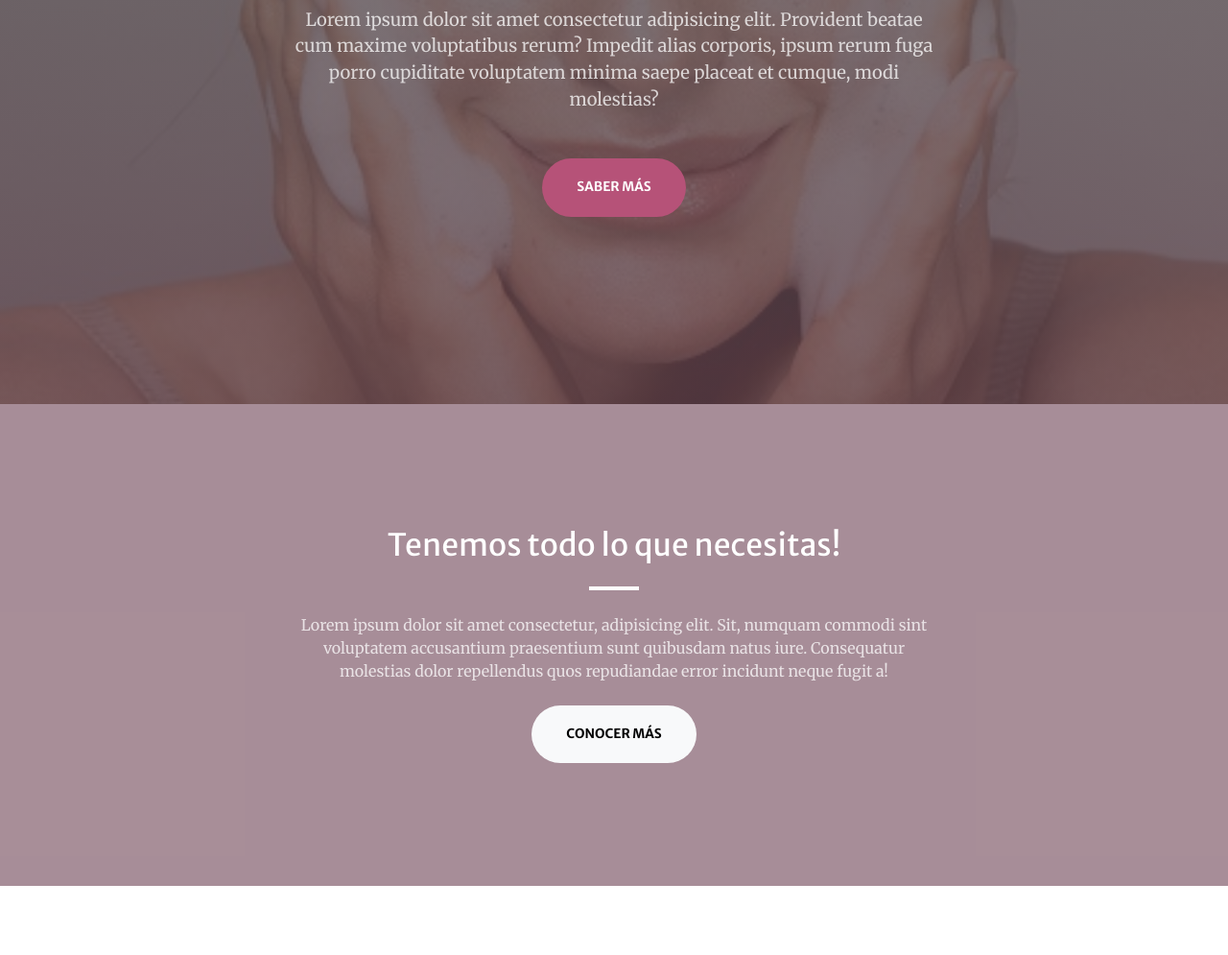
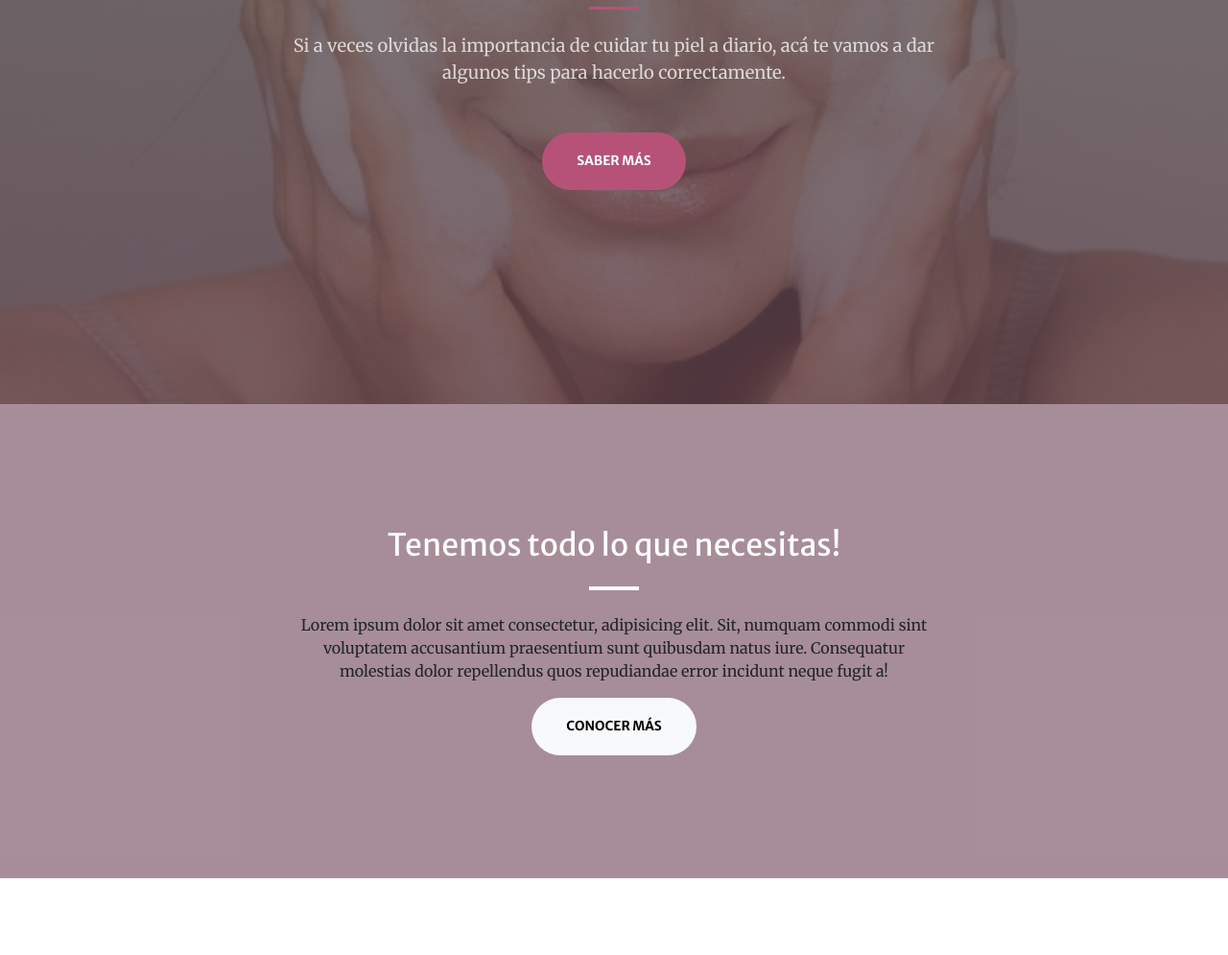
Before and after one commit to antocarboni/entrega4, a plain HTML site: page index.html in a window 1280 px wide. Shown: the part 379-1374 px from the top of the page at 96% size. Drawn offline with nearby package versions, Linux system fonts and the light colour scheme; some packages are replaced by stand-ins of ours; a script that the page names is missing.

Commit message:
cambie texto de header

```diff
--- a/index.html
+++ b/index.html
@@ -36,7 +36,7 @@
                         <hr class="divider" />
                     </div>
                     <div class="col-lg-8 align-self-baseline">
-                        <p class="text-white-75 mb-5">Lorem ipsum dolor sit amet consectetur adipisicing elit. Provident beatae cum maxime voluptatibus rerum? Impedit alias corporis, ipsum rerum fuga porro cupiditate voluptatem minima saepe placeat et cumque, modi molestias?</p>
+                        <p class="text-white-75 mb-5">Si a veces olvidas la importancia de cuidar tu piel a diario, acá te vamos a dar algunos tips para hacerlo correctamente.</p>
                         <a class="btn btn-primary btn-xl" href="#about">Saber más</a>
                     </div>
                 </div>
@@ -48,7 +48,7 @@
                     <div class="col-lg-8 text-center">
                         <h2 class="text-white mt-0">Tenemos todo lo que necesitas!</h2>
                         <hr class="divider divider-light" />
-                        <p class="text-white-75 mb-4">Lorem ipsum dolor sit amet consectetur, adipisicing elit. Sit, numquam commodi sint voluptatem accusantium praesentium sunt quibusdam natus iure. Consequatur molestias dolor repellendus quos repudiandae error incidunt neque fugit a!</p>
+                        <p class="text-white-75 mb-4"></p>Lorem ipsum dolor sit amet consectetur, adipisicing elit. Sit, numquam commodi sint voluptatem accusantium praesentium sunt quibusdam natus iure. Consequatur molestias dolor repellendus quos repudiandae error incidunt neque fugit a!</p>
                         <a class="btn btn-light btn-xl" href="#services">Conocer más</a>
                     </div>
                 </div>
```
